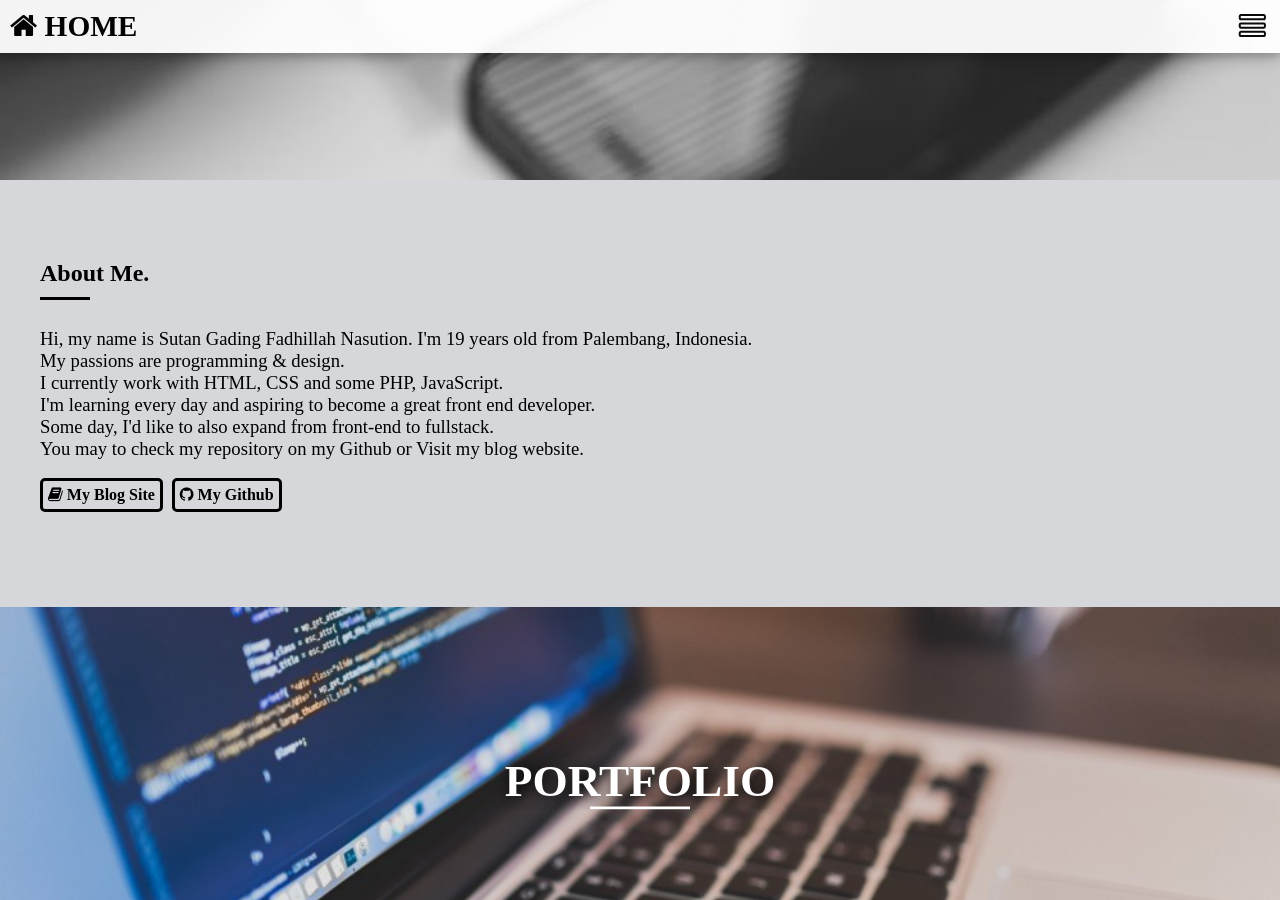
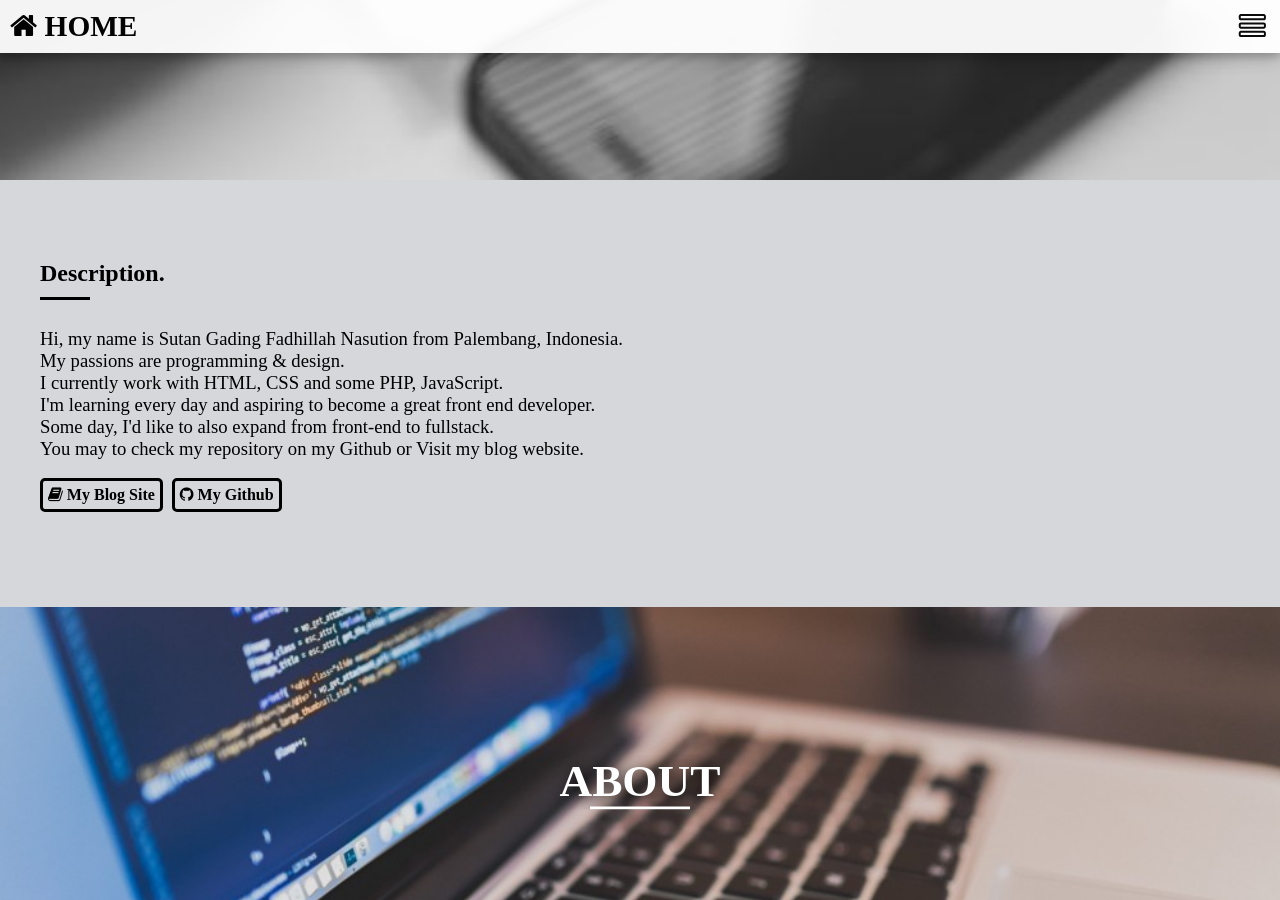
Before and after one commit to gadingnst/gadingnst.github.io, a Jekyll site: the page built from index.html, in a window 1280 px wide and 900 px high, scrolled down 720 px. Built offline with Jekyll 4.4.1, drawn with Linux system fonts in a browser that asks for light colours; some web fonts are replaced; comment, search, counter and statistics services are not loaded.

Commit message:
modified

```diff
--- a/_includes/menu.html
+++ b/_includes/menu.html
@@ -12,8 +12,8 @@
     <i class="fa fa-close"></i>
   </button>
   <div id="menu-kontainer" class="kontainer">
-    <a class="menu-link" id="about-link">ABOUT</a>
-    <a class="menu-link" id="portfolio-link">PORTFOLIO</a>
+    <a class="menu-link" id="about-link">DESCRIPTION</a>
+    <a class="menu-link" id="portfolio-link">ABOUT</a>
     <a class="menu-link" id="report-link">REPORT</a>
     <a class="menu-link" id="contact-link">CONTACT</a>
     <a class="menu-link" id="blogsite-link" href="https://sutanlab.id">MY NEW SITE</a>
--- a/index.html
+++ b/index.html
@@ -6,11 +6,11 @@ layout: portfolio
 <!-- disini about -->
   <div class="main">
     <div class="main">
-      <h2 class="animasi-scroll-right">About Me.</h2>
+      <h2 class="animasi-scroll-right">Description.</h2>
       <div class="line-kontainer animasi-scroll-left"></div>
       <br />
       <p class="animasi-scroll-opacity">
-        Hi, my name is Sutan Gading Fadhillah Nasution. I'm 19 years old from Palembang, Indonesia. <br>
+        Hi, my name is Sutan Gading Fadhillah Nasution from Palembang, Indonesia. <br>
         My passions are programming & design. <br>
         I currently work with HTML, CSS and some PHP, JavaScript. <br>
         I'm learning every day and aspiring to become a great front end developer. <br>
@@ -19,10 +19,10 @@ layout: portfolio
         Visit my blog website.
       </p>
       <br />
-      <a rel="noopener" class="a-button animasi-scroll-zoom" target="_blank" href="https://sutanlab.js.org">
+      <a rel="noopener" class="a-button animasi-scroll-zoom" target="_blank" href="https://sutanlab.id/blog">
         <i class="fa fa-book"></i>&nbsp;My Blog Site
       </a>
-      <a rel="noopener" class="a-button animasi-scroll-zoom" target="_blank" href="https://github.com/sgnzst">
+      <a rel="noopener" class="a-button animasi-scroll-zoom" target="_blank" href="https://github.com/sutanlab">
         <i class="fa fa-github"></i>&nbsp;My Github
       </a>
     </div>
@@ -30,7 +30,7 @@ layout: portfolio
 </div>
 <div id="portfolio" class="kontainer parallax" style="background-image: url('{{site.baseurl}}/assets/img/desk2.jpg')">
   <div class="konten-tengah">
-    <h1 class="animasi-scroll-left">PORTFOLIO</h1>
+    <h1 class="animasi-scroll-left">ABOUT</h1>
     <div class="line-parallax animasi-scroll-right"></div>
   </div>
 </div>
```
Also changed, not shown: other parts of index.html (+0 -1 lines).
